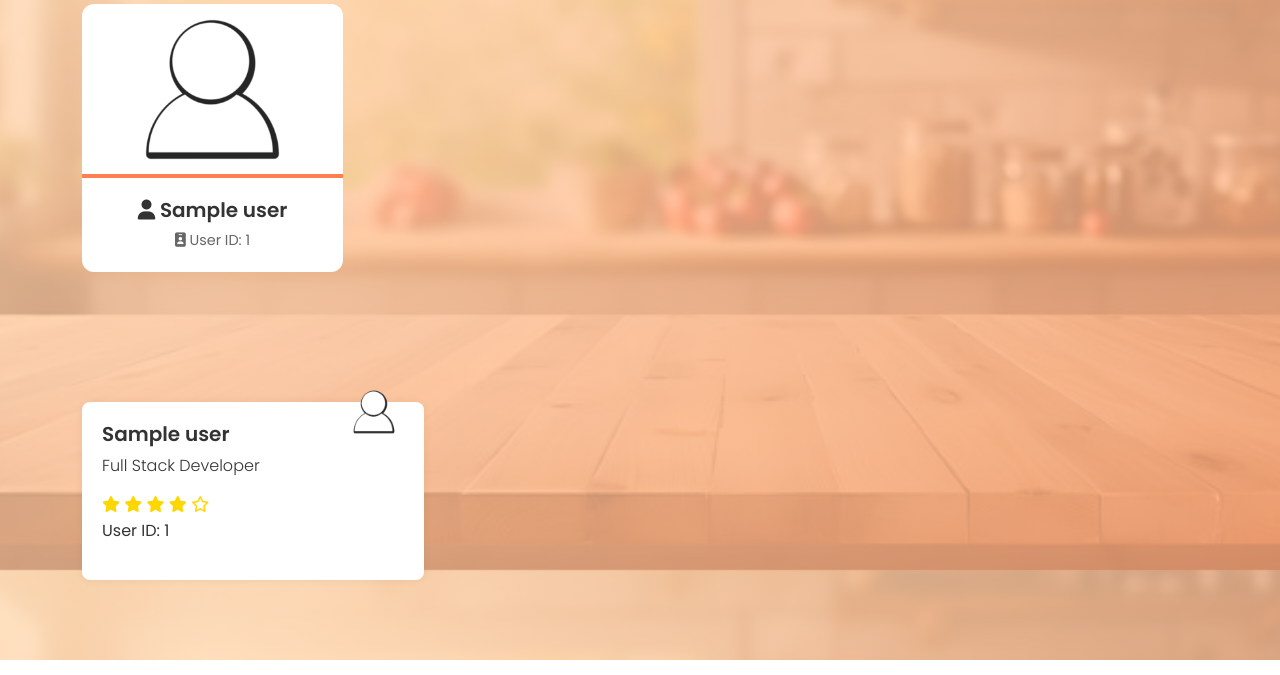
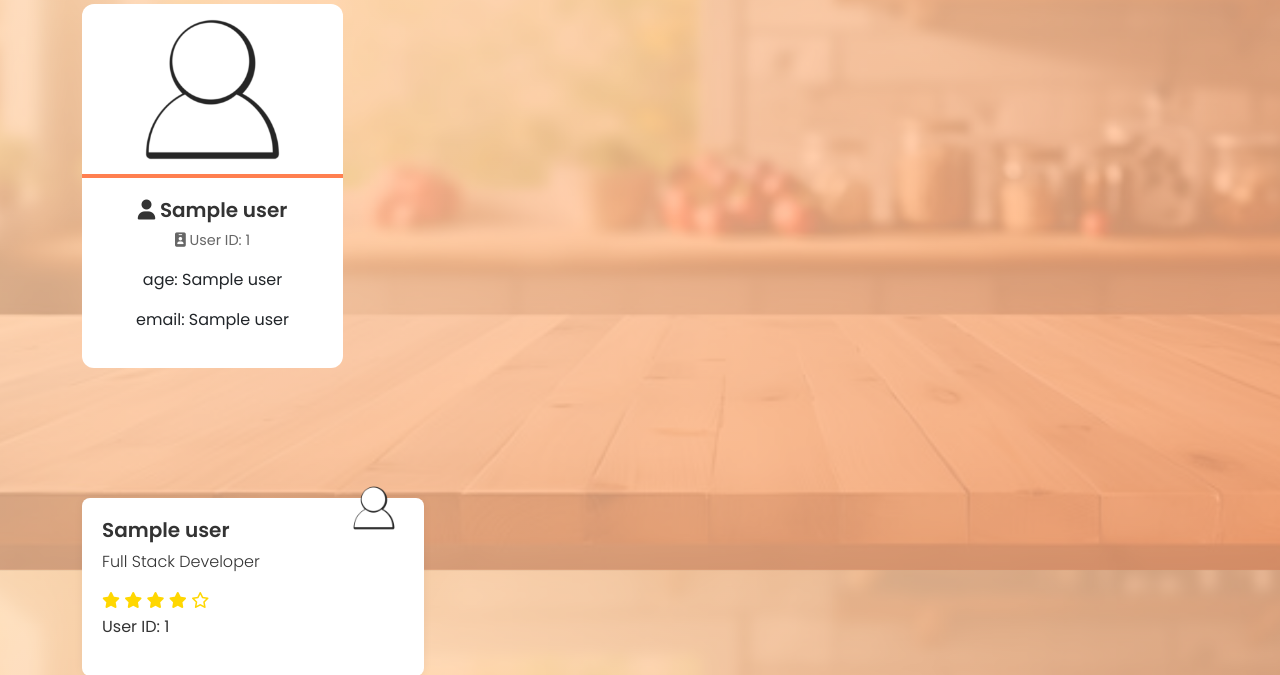
Before and after one commit to YousefDewidar/RecipeManager, a Flask app: template templates/alluser/all_user.html in a window 1280 px wide. Shown: the part 230-905 px from the top of the page. Run offline with Flask 2, Linux system fonts and the light colour scheme; the template is opened without the code that fills it: most values are stand-ins (such as "Sample title", 1, 10 or a date in 2020).

Commit message:
age and email play

```diff
--- a/services.py
+++ b/services.py
@@ -43,7 +43,7 @@ def search_recipe(cursor, keyword):
 
 
 def get_all_users(cursor):
-    cursor.execute("SELECT user_id, full_name FROM Users;")
+    cursor.execute("SELECT user_id, full_name ,age ,email FROM Users;")
     return cursor.fetchall()
 
 
--- a/templates/alluser/all_user.html
+++ b/templates/alluser/all_user.html
@@ -226,6 +226,8 @@
             <p class="card-text">
               <i class="fas fa-id-badge"></i> User ID: {{ user[0] }}
             </p>
+            <p> age: {{ user[2] }}</p>
+            <p> email: {{ user[3] }}</p>
           </div>
         </div>
       </div>
@@ -262,7 +264,9 @@
           <i class="far fa-star"></i>
         </div>
         <p> User ID: {{ user[0] }}</p>
+
       </div>
+
 
       {% endfor %}
       {% else %}
```
